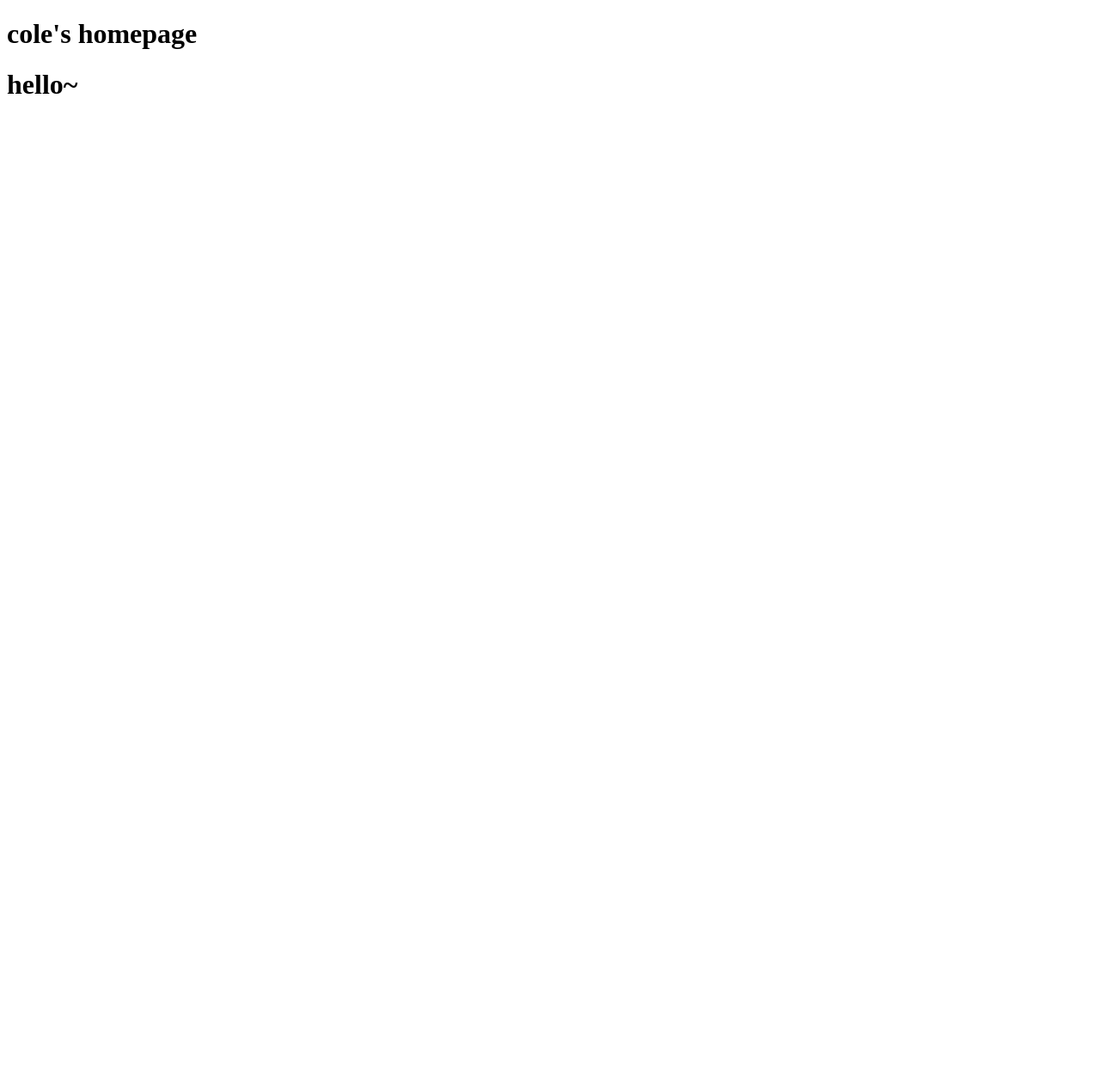
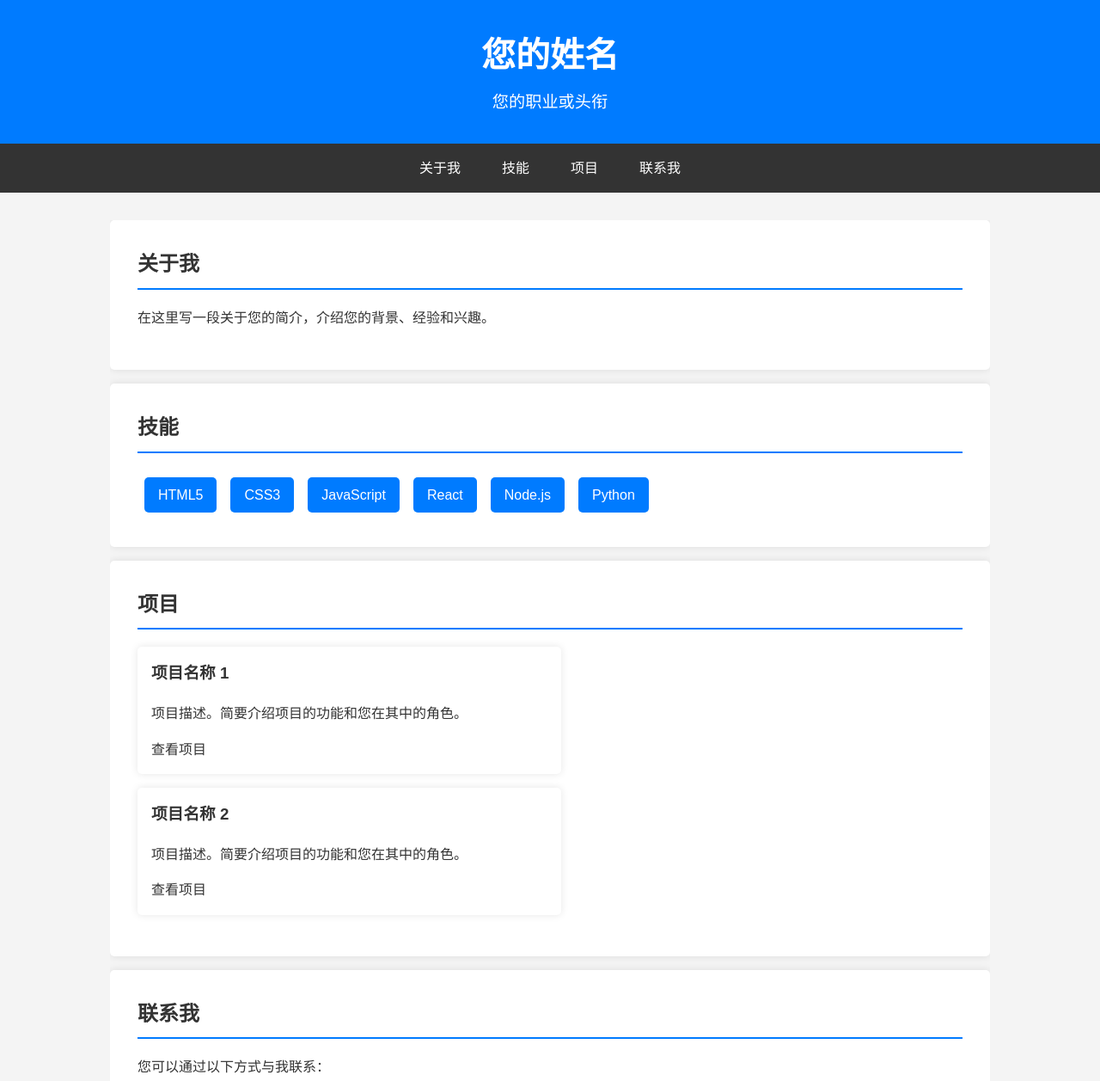
Before and after one commit to HaoYuan000/cole.io, a plain HTML site: page index.html in a window 1280 px wide. Shown: the top 1257 px of the page at 86% size. Before the commit the page ends 800 px from the top, so only its background shows below. Drawn offline with Linux system fonts and the light colour scheme.

Commit message:
Update index.html

```diff
--- a/index.html
+++ b/index.html
@@ -1,11 +1,181 @@
 <!DOCTYPE html>
-<html lang="en">
+<html lang="zh-CN">
 <head>
-  <meta charset="UTF-8">
-  <title>cole</title>
+    <meta charset="UTF-8">
+    <meta name="viewport" content="width=device-width, initial-scale=1.0">
+    <title>您的姓名 - 个人主页</title>
+    <link rel="stylesheet" href="https://cdnjs.cloudflare.com/ajax/libs/font-awesome/5.15.4/css/all.min.css">
+    <style>
+        /* 全局样式 */
+        body {
+            font-family: 'Arial', sans-serif;
+            margin: 0;
+            padding: 0;
+            background-color: #f4f4f4;
+            color: #333;
+            line-height: 1.6;
+        }
+        a {
+            color: #333;
+            text-decoration: none;
+        }
+        a:hover {
+            color: #007BFF;
+        }
+        /* 头部样式 */
+        header {
+            background: #007BFF;
+            color: #fff;
+            padding: 2rem 0;
+            text-align: center;
+        }
+        header h1 {
+            margin: 0;
+            font-size: 2.5rem;
+        }
+        header p {
+            margin: 0.5rem 0 0;
+            font-size: 1.2rem;
+        }
+        /* 导航样式 */
+        nav {
+            background: #333;
+            color: #fff;
+            display: flex;
+            justify-content: center;
+            padding: 0.5rem 0;
+        }
+        nav a {
+            color: #fff;
+            padding: 0.5rem 1rem;
+            margin: 0 0.5rem;
+        }
+        nav a:hover {
+            background: #007BFF;
+            border-radius: 5px;
+        }
+        /* 主体样式 */
+        .container {
+            width: 80%;
+            margin: 2rem auto;
+            overflow: hidden;
+        }
+        section {
+            background: #fff;
+            padding: 2rem;
+            margin-bottom: 1rem;
+            border-radius: 5px;
+            box-shadow: 0 0 10px rgba(0,0,0,0.1);
+        }
+        section h2 {
+            margin-top: 0;
+            border-bottom: 2px solid #007BFF;
+            padding-bottom: 0.5rem;
+        }
+        /* 技能样式 */
+        .skills {
+            display: flex;
+            flex-wrap: wrap;
+        }
+        .skill {
+            background: #007BFF;
+            color: #fff;
+            padding: 0.5rem 1rem;
+            margin: 0.5rem;
+            border-radius: 5px;
+        }
+        /* 项目样式 */
+        .projects {
+            display: flex;
+            flex-wrap: wrap;
+            justify-content: space-between;
+        }
+        .project {
+            background: #fff;
+            width: 48%;
+            margin-bottom: 1rem;
+            padding: 1rem;
+            border-radius: 5px;
+            box-shadow: 0 0 10px rgba(0,0,0,0.1);
+        }
+        .project h3 {
+            margin-top: 0;
+        }
+        /* 页脚样式 */
+        footer {
+            text-align: center;
+            padding: 1rem 0;
+            background: #333;
+            color: #fff;
+        }
+        /* 响应式设计 */
+        @media (max-width: 768px) {
+            .projects {
+                flex-direction: column;
+            }
+            .project {
+                width: 100%;
+            }
+        }
+    </style>
 </head>
 <body>
-  <h1>cole's homepage</h1>
-  <h1>hello~</h1>
+    <header>
+        <h1>您的姓名</h1>
+        <p>您的职业或头衔</p>
+    </header>
+    <nav>
+        <a href="#about">关于我</a>
+        <a href="#skills">技能</a>
+        <a href="#projects">项目</a>
+        <a href="#contact">联系我</a>
+    </nav>
+    <div class="container">
+        <section id="about">
+            <h2>关于我</h2>
+            <p>在这里写一段关于您的简介，介绍您的背景、经验和兴趣。</p>
+        </section>
+        <section id="skills">
+            <h2>技能</h2>
+            <div class="skills">
+                <div class="skill">HTML5</div>
+                <div class="skill">CSS3</div>
+                <div class="skill">JavaScript</div>
+                <div class="skill">React</div>
+                <div class="skill">Node.js</div>
+                <div class="skill">Python</div>
+                <!-- 添加更多技能 -->
+            </div>
+        </section>
+        <section id="projects">
+            <h2>项目</h2>
+            <div class="projects">
+                <div class="project">
+                    <h3>项目名称 1</h3>
+                    <p>项目描述。简要介绍项目的功能和您在其中的角色。</p>
+                    <a href="#">查看项目</a>
+                </div>
+                <div class="project">
+                    <h3>项目名称 2</h3>
+                    <p>项目描述。简要介绍项目的功能和您在其中的角色。</p>
+                    <a href="#">查看项目</a>
+                </div>
+                <!-- 添加更多项目 -->
+            </div>
+        </section>
+        <section id="contact">
+            <h2>联系我</h2>
+            <p>您可以通过以下方式与我联系：</p>
+            <ul>
+                <li><i class="fas fa-envelope"></i> 邮箱：your.email@example.com</li>
+                <li><i class="fas fa-phone"></i> 电话：+123 456 7890</li>
+                <li><i class="fab fa-linkedin"></i> LinkedIn：<a href="#">linkedin.com/in/yourprofile</a></li>
+                <!-- 添加更多联系方式 -->
+            </ul>
+        </section>
+    </div>
+    <footer>
+        <p>&copy; 2025 您的姓名. 保留所有权利。</p>
+    </footer>
 </body>
 </html>
```
